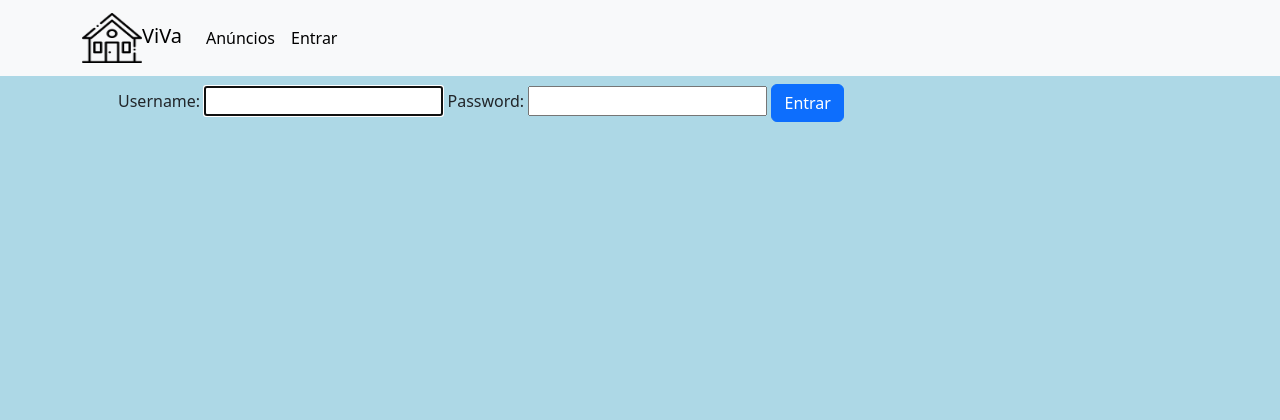
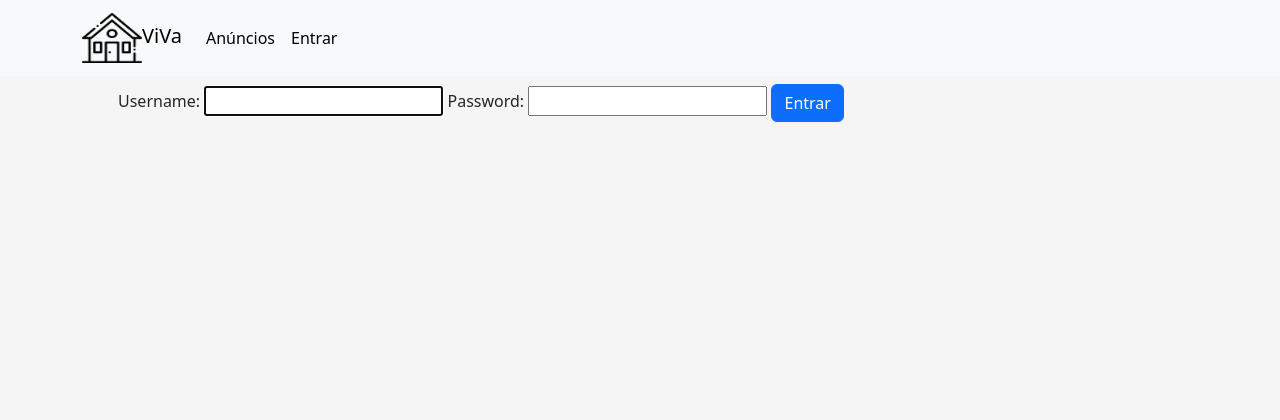
Before and after one commit to diegobers/django-deploy-railway, a Django app: page /entrar/ in a window 1280 px wide. Shown: the top 420 px of the page. Run offline with Django 4.2, Linux system fonts and the light colour scheme; some libraries are stand-ins or nearby versions.

Commit message:
update background-color css file

```diff
--- a/static/css/style.css
+++ b/static/css/style.css
@@ -1,8 +1,3 @@
 body {
-  background-color: lightblue;
+  background-color: whitesmoke;
 }
-
-h1 {
-  color: blue;
-  margin-left: 200px;
-}
```
